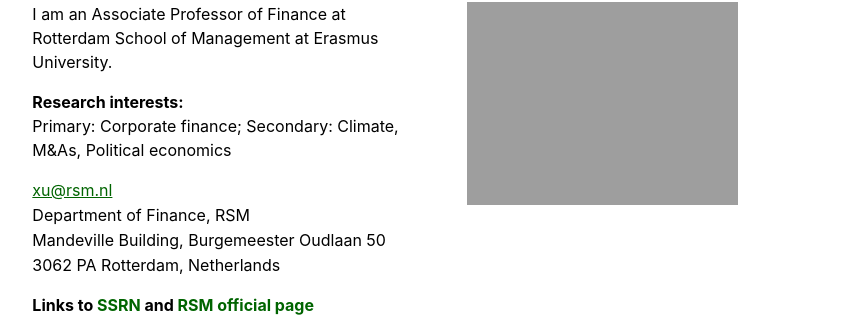
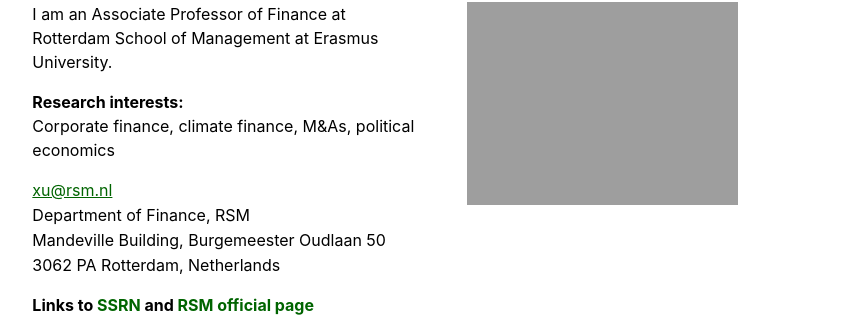
Before and after one commit to guosongxu/guosongxu.github.io, a Jekyll site: the page built from index.md, in a window 1280 px wide. Shown: the part 171-488 px from the top of the page, without its empty margins (197-1065 px from the left). Built offline with Jekyll 4.4.1, drawn with Linux system fonts in a browser that asks for light colours.

Commit message:
Update index.md

```diff
--- a/index.md
+++ b/index.md
@@ -6,7 +6,7 @@
 I am an Associate Professor of Finance at Rotterdam School of Management at Erasmus University.
 
 <p style="margin-bottom:10px"><strong>Research interests:</strong><br>
-Primary: Corporate finance; Secondary: Climate, M&As, Political economics<p>
+Corporate finance, climate finance, M&As, political economics<p>
 
 <p style="margin-bottom:1px"><a style="color:#006400" href="mailto:xu@rsm.nl">xu@rsm.nl</a></p>
 <p style="margin-bottom:1px">Department of Finance, RSM</p>
```
